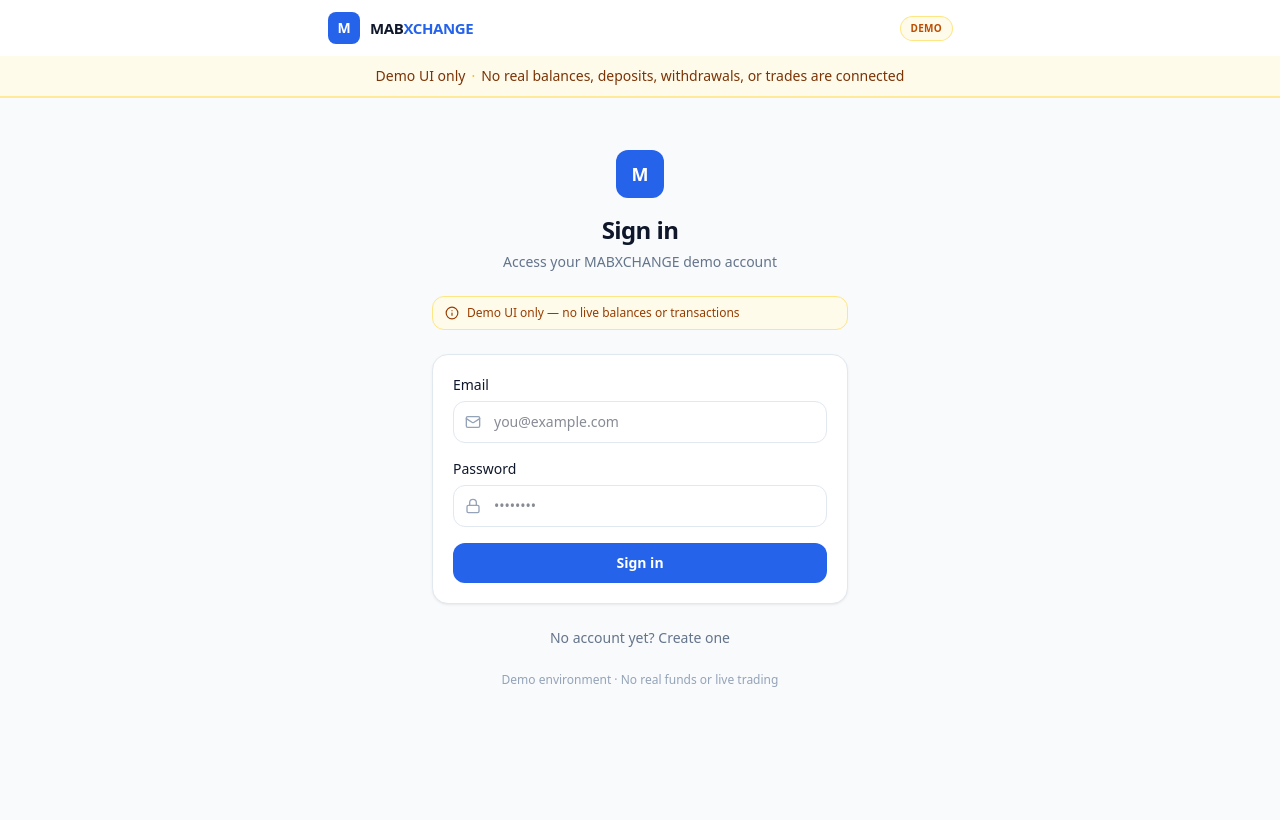
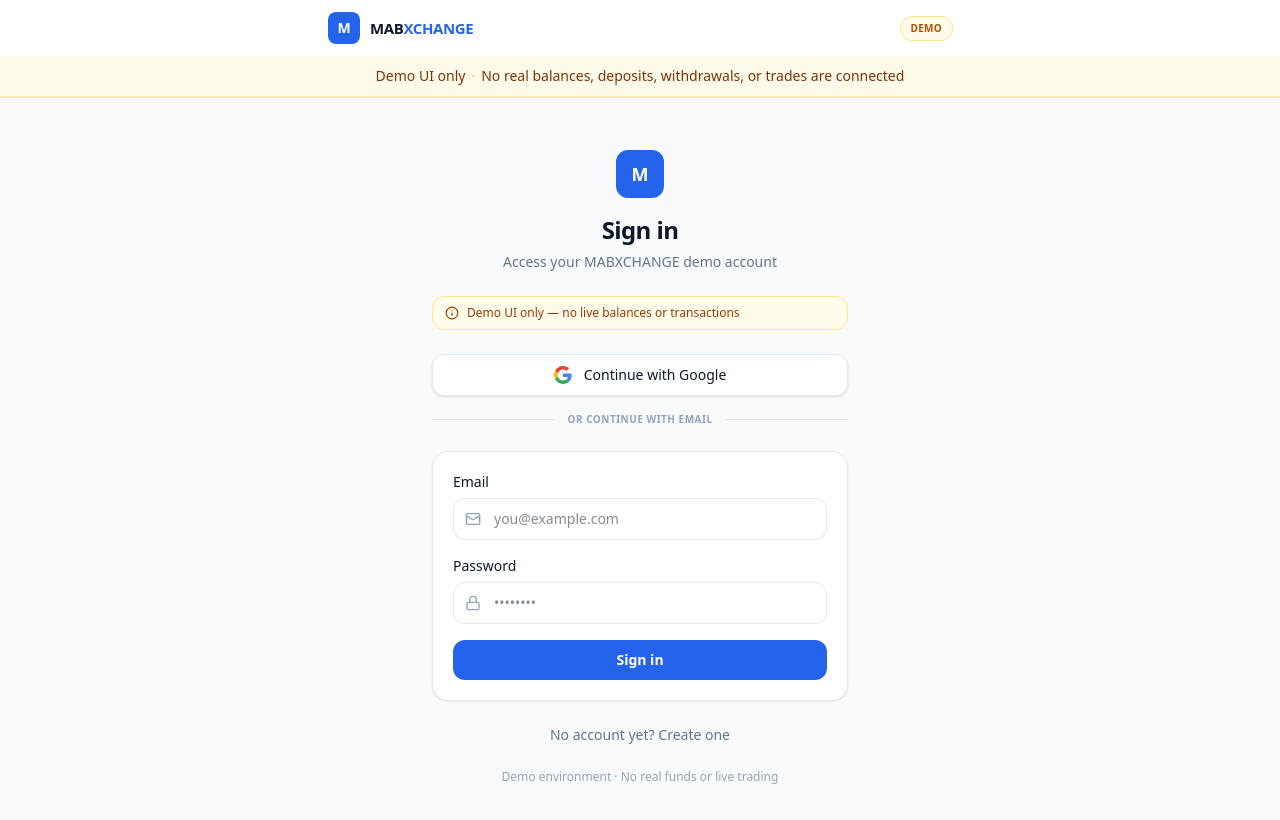
Before and after one commit to olasubomi-png/MABXCHANGE, a Next.js app: page /auth/sign-in in a window 1280 px wide. Shown: the top 820 px of the page. Built offline with nearby package versions, Linux system fonts and the light colour scheme.

Commit message:
Add Google OAuth sign-in option

```diff
--- a/src/app/auth/sign-in/page.tsx
+++ b/src/app/auth/sign-in/page.tsx
@@ -7,15 +7,85 @@
 import { authClient } from "@/lib/auth/client";
 import { DemoBanner } from "@/components/demo-banner";
 
+/** Official multicolour Google "G" mark */
+function GoogleLogo({ className }: { className?: string }) {
+  return (
+    <svg
+      className={className}
+      width="18"
+      height="18"
+      viewBox="0 0 48 48"
+      aria-hidden="true"
+    >
+      <path
+        fill="#EA4335"
+        d="M24 9.5c3.54 0 6.71 1.22 9.21 3.6l6.85-6.85C35.9 2.38 30.47 0 24 0 14.62 0 6.51 5.38 2.56 13.22l7.98 6.19C12.43 13.72 17.74 9.5 24 9.5z"
+      />
+      <path
+        fill="#4285F4"
+        d="M46.98 24.55c0-1.57-.15-3.09-.38-4.55H24v9.02h12.94c-.58 2.96-2.26 5.48-4.78 7.18l7.73 6c4.51-4.18 7.09-10.36 7.09-17.65z"
+      />
+      <path
+        fill="#FBBC05"
+        d="M10.53 28.59c-.48-1.45-.76-2.99-.76-4.59s.27-3.14.76-4.59l-7.98-6.19C.92 16.46 0 20.12 0 24c0 3.88.92 7.54 2.56 10.78l7.97-6.19z"
+      />
+      <path
+        fill="#34A853"
+        d="M24 48c6.48 0 11.93-2.13 15.89-5.81l-7.73-6c-2.15 1.45-4.92 2.3-8.16 2.3-6.26 0-11.57-4.22-13.47-9.91l-7.98 6.19C6.51 42.62 14.62 48 24 48z"
+      />
+      <path fill="none" d="M0 0h48v48H0z" />
+    </svg>
+  );
+}
+
 function SignInForm() {
   const router = useRouter();
   const searchParams = useSearchParams();
-  const callbackUrl = searchParams.get("callbackUrl") || searchParams.get("redirect") || "/";
+  const callbackUrl =
+    searchParams.get("callbackUrl") || searchParams.get("redirect") || "/";
 
   const [email, setEmail] = useState("");
   const [password, setPassword] = useState("");
   const [error, setError] = useState<string | null>(null);
   const [loading, setLoading] = useState(false);
+  const [googleLoading, setGoogleLoading] = useState(false);
+
+  /** Safe internal path only — never allow open redirects */
+  function safeCallbackPath(raw: string): string {
+    if (raw.startsWith("/") && !raw.startsWith("//")) return raw;
+    return "/";
+  }
+
+  async function handleGoogleSignIn() {
+    setError(null);
+    setGoogleLoading(true);
+
+    try {
+      const path = safeCallbackPath(callbackUrl);
+      // Absolute URL on this origin so Neon can redirect back to a trusted domain
+      const callbackURL =
+        typeof window !== "undefined"
+          ? `${window.location.origin}${path}`
+          : path;
+
+      const { error: socialError } = await authClient.signIn.social({
+        provider: "google",
+        callbackURL,
+      });
+
+      if (socialError) {
+        setError(
+          socialError.message ||
+            "Google sign-in could not start. Please try again or use email."
+        );
+        setGoogleLoading(false);
+      }
+      // On success the browser navigates away to Google / Neon callback
+    } catch {
+      setError("Google sign-in could not start. Please try again or use email.");
+      setGoogleLoading(false);
+    }
+  }
 
   async function handleSubmit(e: React.FormEvent) {
     e.preventDefault();
@@ -29,13 +99,14 @@
       });
 
       if (signInError) {
-        setError(signInError.message || "Unable to sign in. Check your credentials.");
+        setError(
+          signInError.message || "Unable to sign in. Check your credentials."
+        );
         setLoading(false);
         return;
       }
 
-      // Prefer the originally requested page, fall back to dashboard
-      const target = callbackUrl.startsWith("/") ? callbackUrl : "/";
+      const target = safeCallbackPath(callbackUrl);
       router.push(target);
       router.refresh();
     } catch {
@@ -43,6 +114,8 @@
       setLoading(false);
     }
   }
+
+  const busy = loading || googleLoading;
 
   return (
     <div className="mx-auto w-full max-w-md space-y-6 px-4 py-8">
@@ -60,6 +133,31 @@
 
       <DemoBanner compact />
 
+      {/* Google OAuth */}
+      <div className="space-y-4">
+        <button
+          type="button"
+          onClick={handleGoogleSignIn}
+          disabled={busy}
+          className="flex w-full items-center justify-center gap-3 rounded-xl border border-[var(--mx-border)] bg-white py-2.5 text-sm font-medium text-[var(--mx-text)] shadow-sm transition hover:bg-slate-50 hover:shadow disabled:cursor-not-allowed disabled:opacity-60"
+        >
+          {googleLoading ? (
+            <Loader2 size={18} className="animate-spin text-[var(--mx-text-muted)]" />
+          ) : (
+            <GoogleLogo />
+          )}
+          {googleLoading ? "Connecting to Google…" : "Continue with Google"}
+        </button>
+
+        <div className="relative flex items-center gap-3">
+          <div className="h-px flex-1 bg-[var(--mx-border)]" />
+          <span className="text-[10px] font-semibold uppercase tracking-wider text-[var(--mx-text-soft)]">
+            Or continue with email
+          </span>
+          <div className="h-px flex-1 bg-[var(--mx-border)]" />
+        </div>
+      </div>
+
       <form onSubmit={handleSubmit} className="mx-card space-y-4 p-5">
         {error && (
           <div className="rounded-xl bg-red-50 px-3.5 py-2.5 text-sm text-red-700 ring-1 ring-red-100">
@@ -68,7 +166,10 @@
         )}
 
         <div>
-          <label htmlFor="email" className="mb-1.5 block text-sm font-medium text-[var(--mx-text)]">
+          <label
+            htmlFor="email"
+            className="mb-1.5 block text-sm font-medium text-[var(--mx-text)]"
+          >
             Email
           </label>
           <div className="relative">
@@ -83,14 +184,18 @@
               required
               value={email}
               onChange={(e) => setEmail(e.target.value)}
-              className="w-full rounded-xl border border-[var(--mx-border)] bg-white py-2.5 pl-10 pr-3 text-sm text-[var(--mx-text)] outline-none transition focus:border-[var(--mx-primary)] focus:ring-2 focus:ring-[var(--mx-primary)]/20"
+              disabled={busy}
+              className="w-full rounded-xl border border-[var(--mx-border)] bg-white py-2.5 pl-10 pr-3 text-sm text-[var(--mx-text)] outline-none transition focus:border-[var(--mx-primary)] focus:ring-2 focus:ring-[var(--mx-primary)]/20 disabled:opacity-60"
               placeholder="you@example.com"
             />
           </div>
         </div>
 
         <div>
-          <label htmlFor="password" className="mb-1.5 block text-sm font-medium text-[var(--mx-text)]">
+          <label
+            htmlFor="password"
+            className="mb-1.5 block text-sm font-medium text-[var(--mx-text)]"
+          >
             Password
           </label>
           <div className="relative">
@@ -105,7 +210,8 @@
               required
               value={password}
               onChange={(e) => setPassword(e.target.value)}
-              className="w-full rounded-xl border border-[var(--mx-border)] bg-white py-2.5 pl-10 pr-3 text-sm text-[var(--mx-text)] outline-none transition focus:border-[var(--mx-primary)] focus:ring-2 focus:ring-[var(--mx-primary)]/20"
+              disabled={busy}
+              className="w-full rounded-xl border border-[var(--mx-border)] bg-white py-2.5 pl-10 pr-3 text-sm text-[var(--mx-text)] outline-none transition focus:border-[var(--mx-primary)] focus:ring-2 focus:ring-[var(--mx-primary)]/20 disabled:opacity-60"
               placeholder="••••••••"
             />
           </div>
@@ -113,7 +219,7 @@
 
         <button
           type="submit"
-          disabled={loading}
+          disabled={busy}
           className="flex w-full items-center justify-center gap-2 rounded-xl bg-[var(--mx-primary)] py-2.5 text-sm font-semibold text-white transition hover:bg-[var(--mx-primary-hover)] disabled:opacity-60"
         >
           {loading ? (
@@ -146,11 +252,13 @@
 
 export default function SignInPage() {
   return (
-    <Suspense fallback={
-      <div className="flex min-h-[40vh] items-center justify-center text-sm text-[var(--mx-text-muted)]">
-        Loading…
-      </div>
-    }>
+    <Suspense
+      fallback={
+        <div className="flex min-h-[40vh] items-center justify-center text-sm text-[var(--mx-text-muted)]">
+          Loading…
+        </div>
+      }
+    >
       <SignInForm />
     </Suspense>
   );
```
